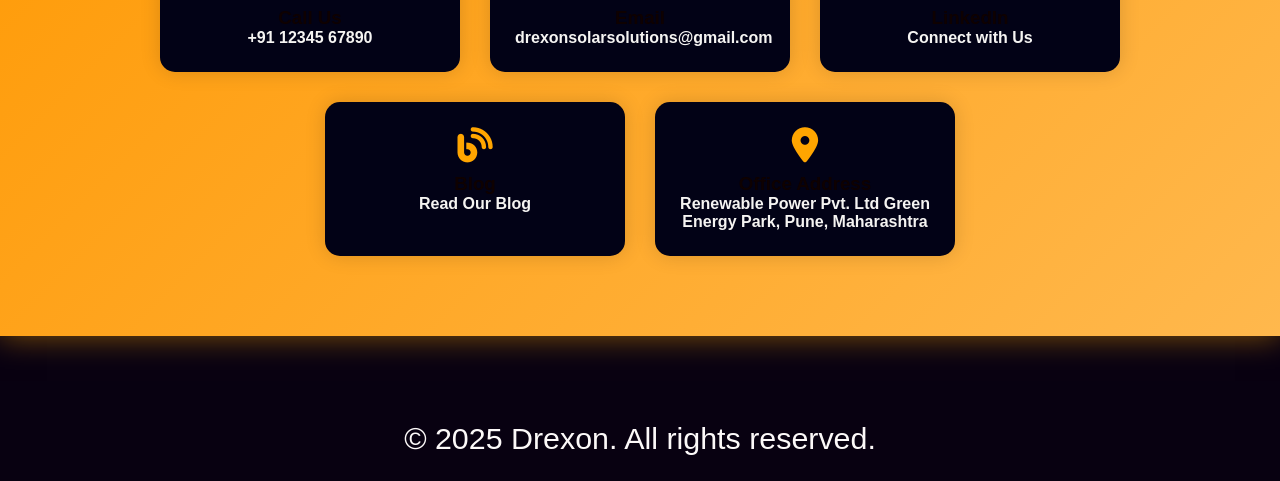
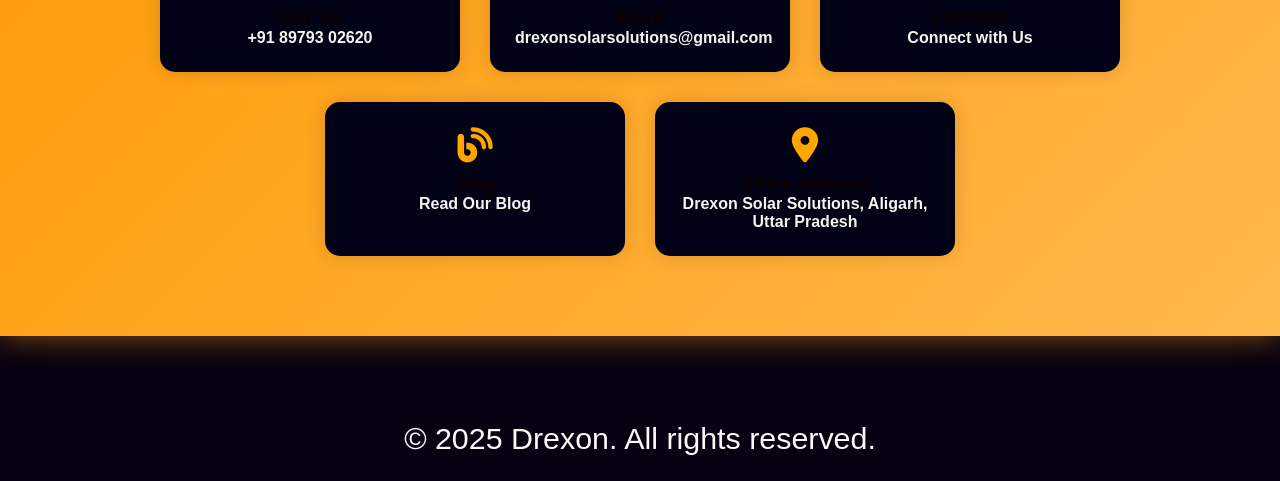
Before and after one commit to 123SDZ/Drexon, a plain HTML site: page index.html in a window 1280 px wide. Shown: the part 4706-5187 px from the top of the page. Drawn offline with Linux system fonts and the light colour scheme.

Commit message:
Add files via upload

```diff
--- a/index.html
+++ b/index.html
@@ -335,7 +335,7 @@ document.addEventListener("DOMContentLoaded", function () {
     <div class="contact-card">
       <i class="fas fa-phone-alt"></i>
       <h3>Call Us</h3>
-      <p><a href="tel:+911234567890">+91 12345 67890</a></p>
+      <p><a href="tel:+9189793 02620">+91 89793 02620</a></p>
     </div>
 
     <div class="contact-card">
@@ -356,9 +356,7 @@ document.addEventListener("DOMContentLoaded", function () {
     <div class="contact-card">
       <i class="fas fa-map-marker-alt"></i>
       <h3>Office Address</h3>
-      <p><a href="Renewable Power Pvt. Ltd
-      Green Energy Park, Pune, Maharashtra">Renewable Power Pvt. Ltd
-      Green Energy Park, Pune, Maharashtra</a></p>
+      <p><a href="Drexon">Drexon Solar Solutions, Aligarh, Uttar Pradesh</a></p>
     </div>
   </div>
 </section>
```
